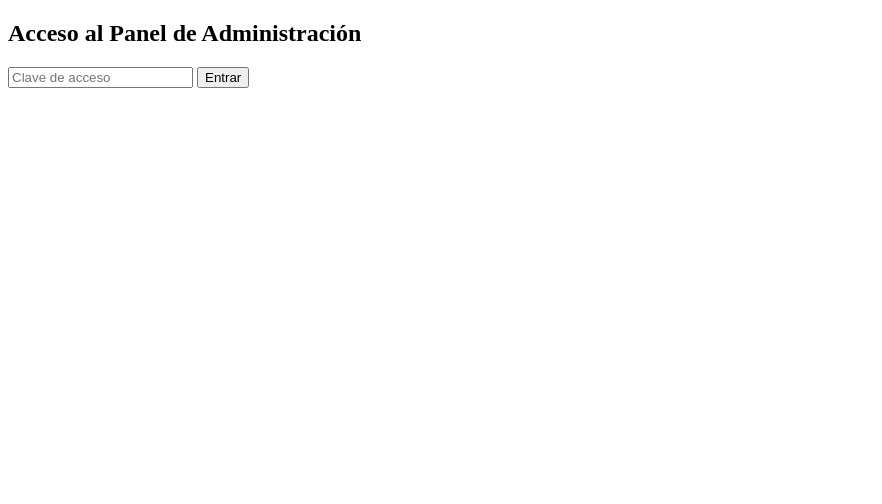
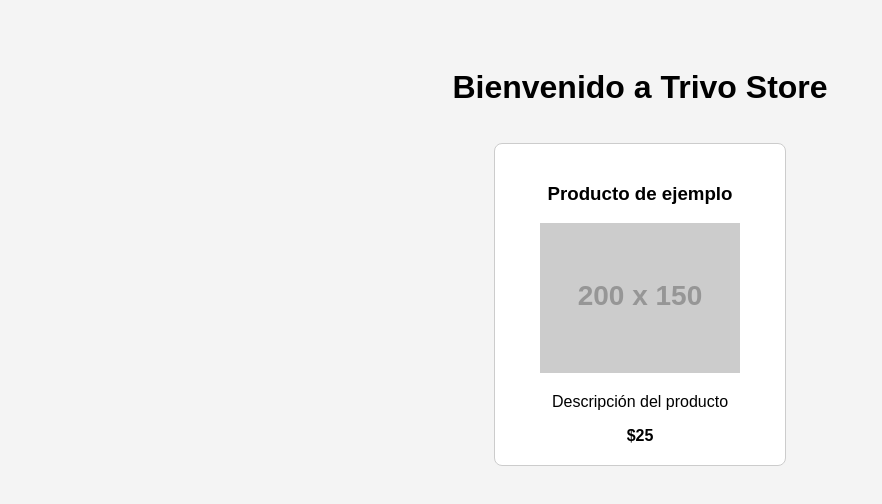
Before and after one commit to trivoOwner/trivo-store-admin, a plain HTML site: page index.html in a window 1280 px wide. Shown: the whole page, without its empty margins (0-882 px from the left). Drawn offline with Linux system fonts and the light colour scheme; placeholder pictures from the web are drawn by us.

Commit message:
Update index.html

```diff
--- a/index.html
+++ b/index.html
@@ -2,24 +2,59 @@
 <html lang="es">
 <head>
   <meta charset="UTF-8" />
-  <title>Panel Admin - Trivo Store</title>
-  <script defer src="admin.js" type="module"></script>
+  <title>Tienda Trivo</title>
+  <style>
+    body {
+      font-family: Arial, sans-serif;
+      padding: 40px;
+      background-color: #f4f4f4;
+      text-align: center;
+    }
+    .producto {
+      background-color: #fff;
+      border: 1px solid #ccc;
+      padding: 20px;
+      margin: 15px;
+      border-radius: 8px;
+      display: inline-block;
+      width: 250px;
+    }
+    img {
+      max-width: 100%;
+      height: 150px;
+    }
+  </style>
 </head>
 <body>
-  <h2>Acceso al Panel de Administración</h2>
-  <div id="auth">
-    <input type="password" id="accessKey" placeholder="Clave de acceso" />
-    <button onclick="verificarClave()">Entrar</button>
-  </div>
+  <h1>Bienvenido a Trivo Store</h1>
+  <div id="productos"></div>
 
-  <div id="formulario" style="display:none;">
-    <h3>Subir nuevo producto</h3>
-    <input id="nombre" placeholder="Nombre del producto" /><br/>
-    <input id="precio" placeholder="Precio" /><br/>
-    <textarea id="descripcion" placeholder="Descripción"></textarea><br/>
-    <input type="file" id="imagen" /><br/>
-    <button onclick="subirProducto()">Subir producto</button>
-    <p id="estado"></p>
-  </div>
+  <script>
+    // Aquí simularíamos la lectura de productos desde un JSON (por ahora manual)
+    const productos = [
+      {
+        nombre: "Producto de ejemplo",
+        precio: "$25",
+        descripcion: "Descripción del producto",
+        imagen: "https://via.placeholder.com/200x150",
+        estado: "activo"
+      }
+    ];
+
+    const contenedor = document.getElementById("productos");
+
+    productos.forEach(p => {
+      if (p.estado === "activo") {
+        contenedor.innerHTML += `
+          <div class="producto">
+            <h3>${p.nombre}</h3>
+            <img src="${p.imagen}" alt="Imagen" />
+            <p>${p.descripcion}</p>
+            <strong>${p.precio}</strong>
+          </div>
+        `;
+      }
+    });
+  </script>
 </body>
 </html>
```
